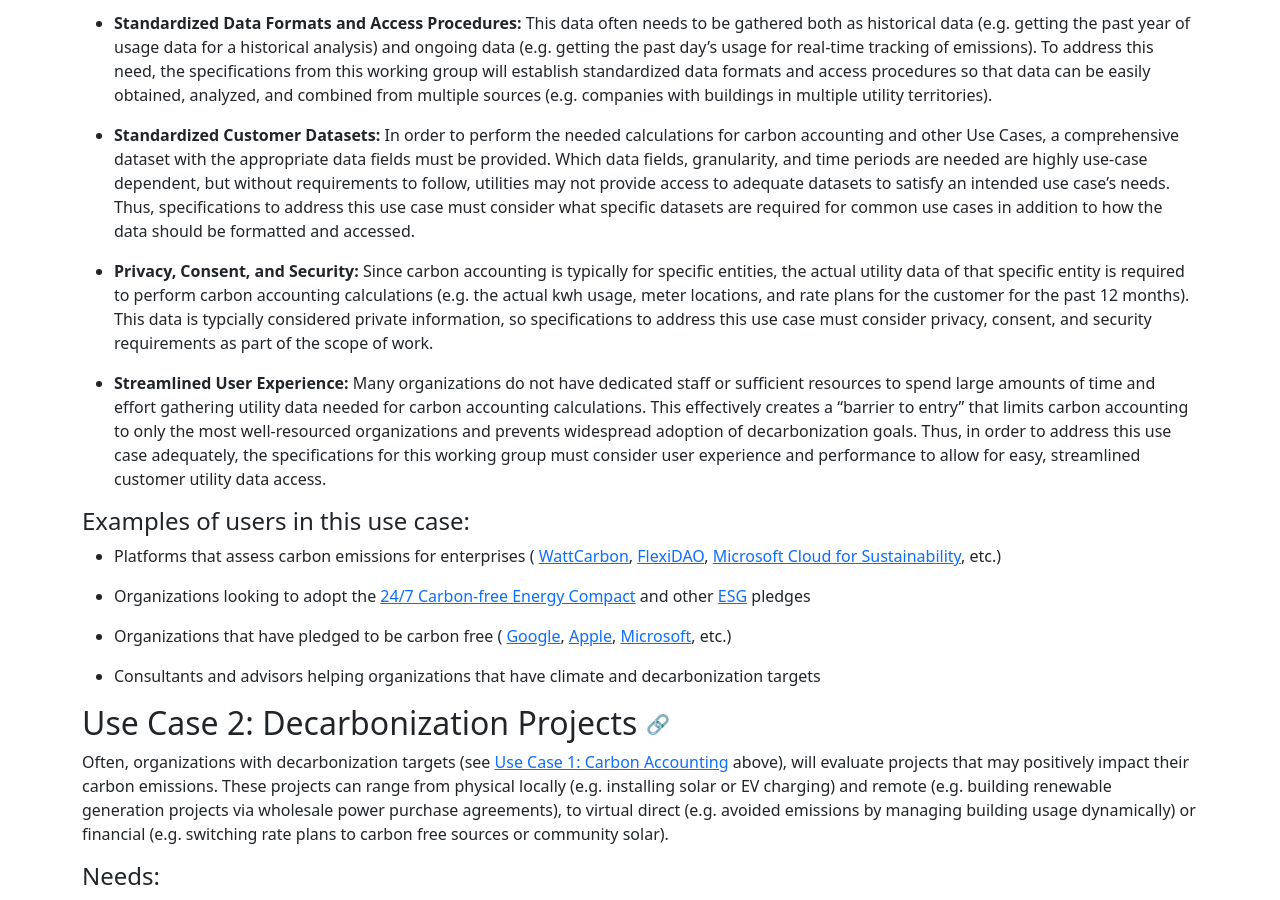
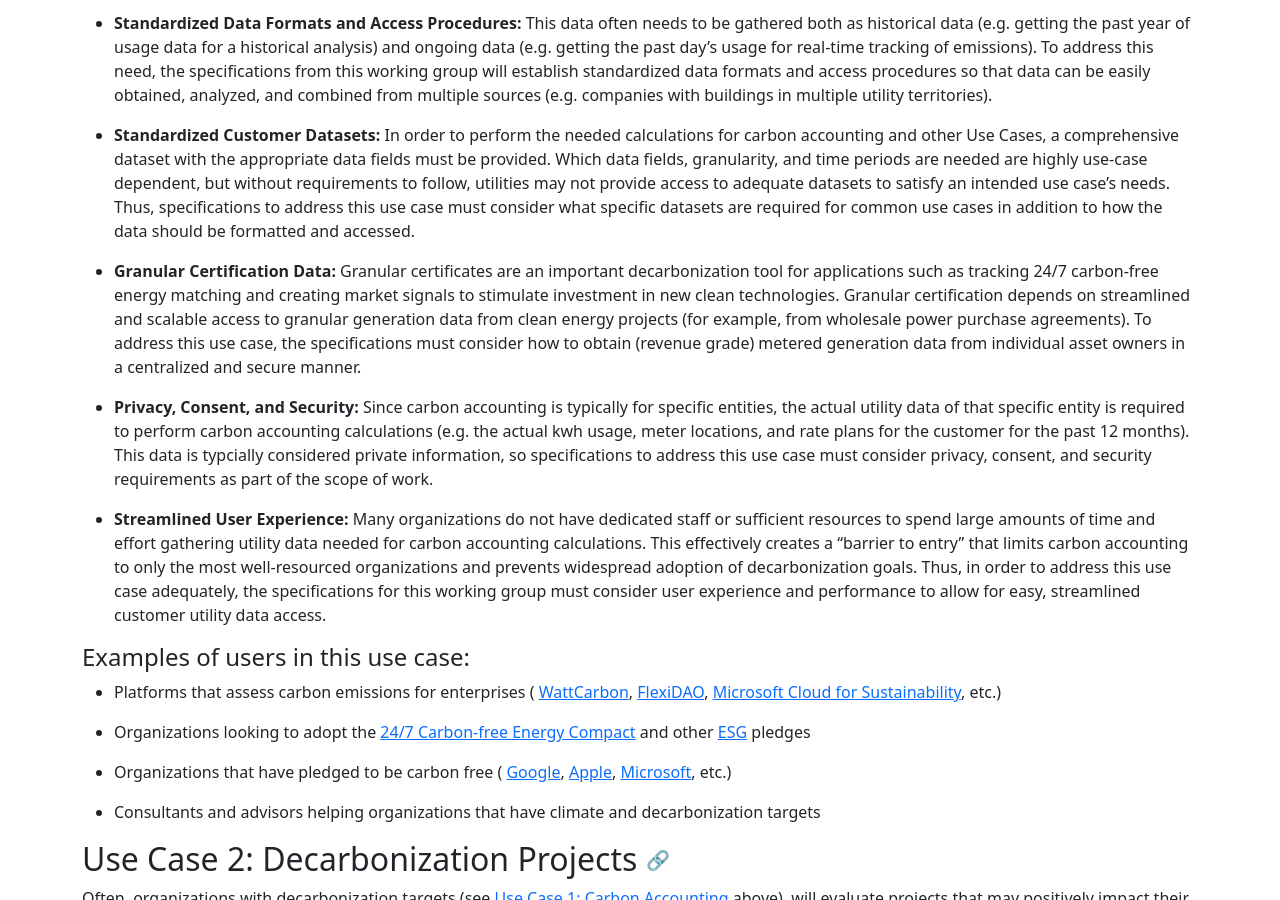
Before and after one commit to carbon-data-specification/Customer-Data, a Jekyll site: the page built from docs/use-cases.md, in a window 1280 px wide and 900 px high, scrolled down 500 px. Built offline with Jekyll 4.4.1, drawn with Linux system fonts in a browser that asks for light colours; some of the changed text lies outside the part shown.

Commit message:
added suggested language for granular certification data (carbon-data-specification/Customer-Data#8)

```diff
--- a/docs/use-cases.md
+++ b/docs/use-cases.md
@@ -39,6 +39,16 @@ utilities may not provide access to adequate datasets to satisfy an intended
 use case's needs. Thus, specifications to address this use case must consider
 what specific datasets are required for common use cases in addition to how
 the data should be formatted and accessed.
+
+* **Granular Certification Data:**
+Granular certificates are an important decarbonization tool for applications
+such as tracking 24/7 carbon-free energy matching and creating market signals
+to stimulate investment in new clean technologies. Granular certification
+depends on streamlined and scalable access to granular generation data from
+clean energy projects (for example, from wholesale power purchase agreements).
+To address this use case, the specifications must consider how to obtain
+(revenue grade) metered generation data from individual asset owners in a
+centralized and secure manner.
 
 * **Privacy, Consent, and Security:**
 Since carbon accounting is typically for specific entities,
@@ -243,4 +253,6 @@ etc.)
 
 * Providing data access to region-level datasets (ISO load and generation curves, capacity market live pricing data, etc.)
 
+* Carbon and climate registry integrations for retrieving and submitting carbon impactful projects
+
 * Disaggregation and analysis methods for aggregate datasets, either for single meter disaggregation (e.g. home appliance enumeration) or multi-meter analysis (e.g. whole-building-to-individual-tenant)
```
